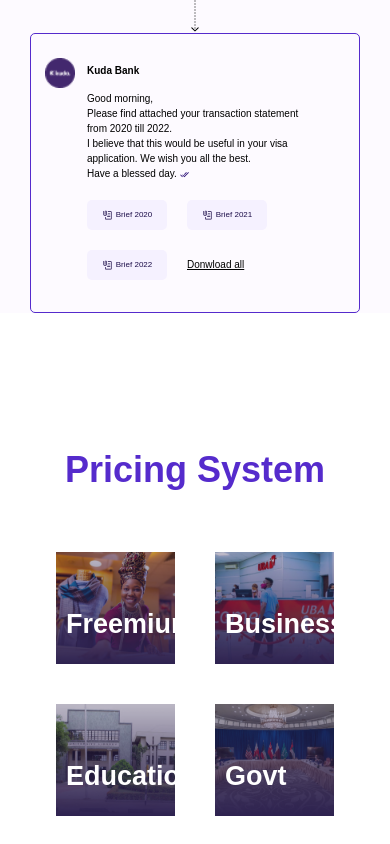
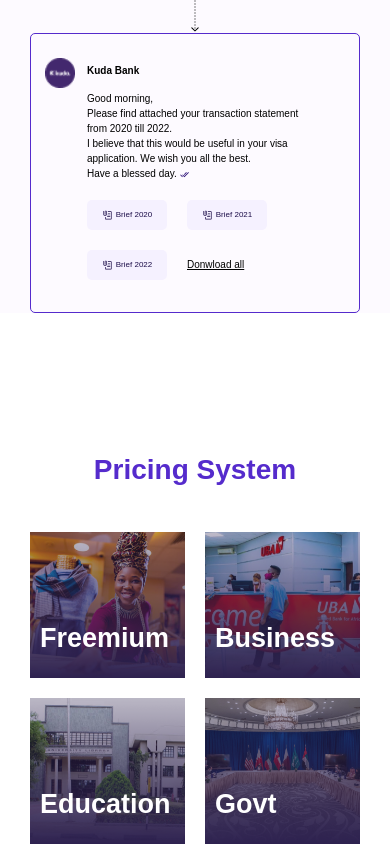
Before and after one commit to Itzadetunji/wecare, a Next.js app: page / in a window 390 px wide. Shown: the part 1070-1914 px from the top of the page. Before the commit the page ends 1886 px from the top, so only its background shows below. Built offline with nearby package versions, Linux system fonts and the light colour scheme.

Commit message:
Adjusted grid layout and spacing

```diff
--- a/components/PricingSystem/index.tsx
+++ b/components/PricingSystem/index.tsx
@@ -2,14 +2,14 @@
 
 const PricingSystem = () => {
 	return (
-		<section className="w-full px-14 xl:px-28 mx-auto">
-			<div className="flex justify-between flex-col xl:flex-row gap-[60px]">
+		<section className="w-full px-[30px] sm:px-14 xl:px-28 mx-auto">
+			<div className="flex justify-between flex-col xl:flex-row gap-[40px] sm:gap-[60px]">
 				<header className="">
-					<h1 className="text-[36px] text-center xl:text-left font-black leading-[44px] text-[#552BCC]">
+					<h1 className="text-[28px] sm:text-[36px] text-center xl:text-left font-black leading-[44px] text-[#552BCC]">
 						Pricing <br className="hidden xl:block"/> System
 					</h1>
 				</header>
-				<div className="grid max-w-[634px] lg:max-w-none mx-auto grid-cols-2 lg:grid-cols-4 gap-[40px]">
+				<div className="grid max-w-[634px] lg:max-w-none mx-auto grid-cols-2 lg:grid-cols-4 gap-[20px] sm:gap-[40px]">
 					<PricingSystemCard
 						description="Freemium"
 						imagePath="/images/PricingSystem/freemiumImage.png"
```
